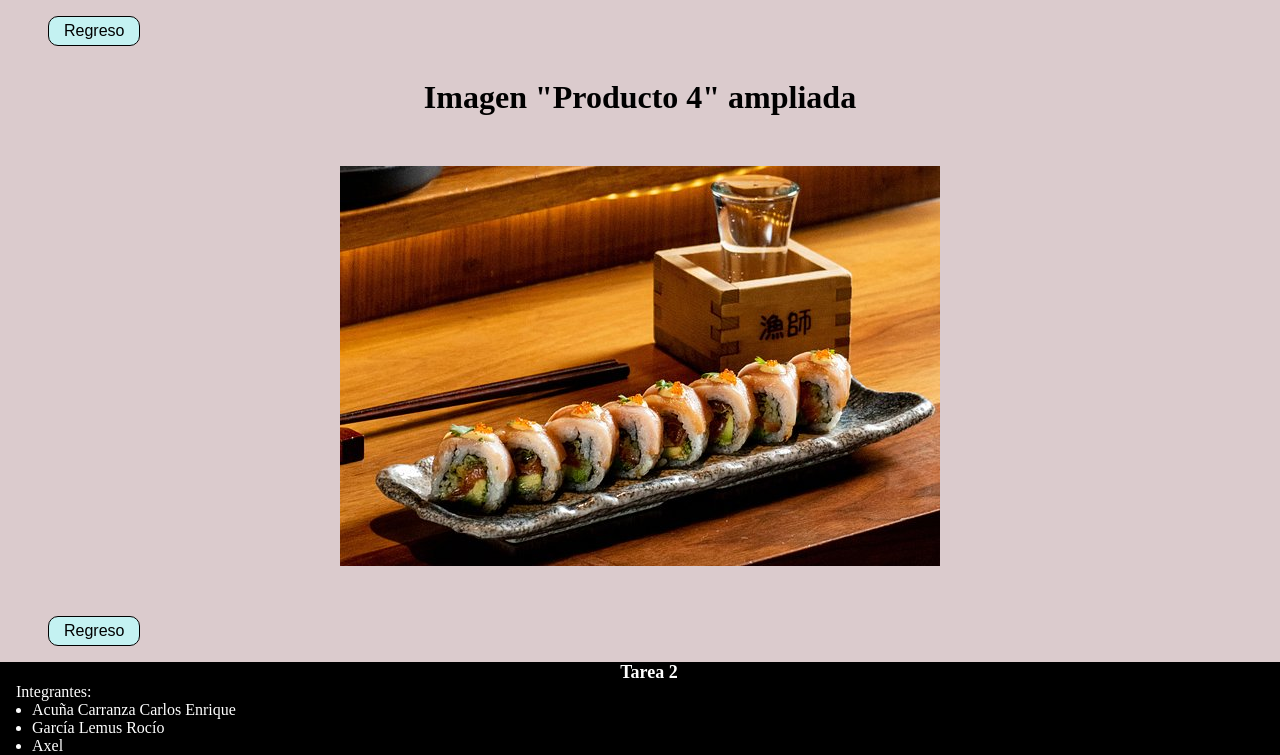
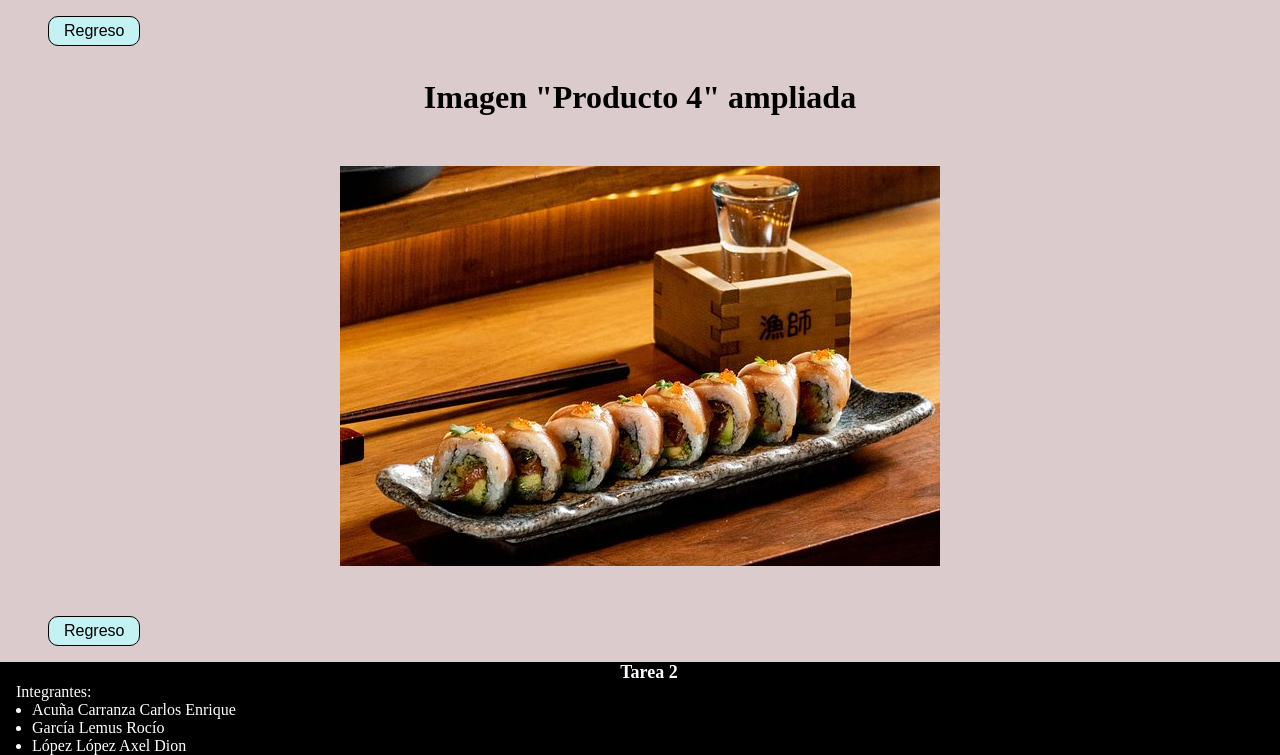
Before and after one commit to RGL4319/NegociosyDesarrolloWeb, a plain HTML site: page pagina2.html in a window 1280 px wide. Shown: the part 801-1556 px from the top of the page. Drawn offline with Linux system fonts and the light colour scheme.

Commit message:
Nombre acutalizado

```diff
--- a/pagina2.html
+++ b/pagina2.html
@@ -159,7 +159,7 @@
         <ul>
             <li>Acuña Carranza Carlos Enrique</li>
             <li>García Lemus Rocío</li>
-            <li>Axel</li>
+            <li>López López Axel Dion</li>
         </ul>
     </footer>
 </body>
```
Also changed, not shown: index.html (+2 -2 lines).
